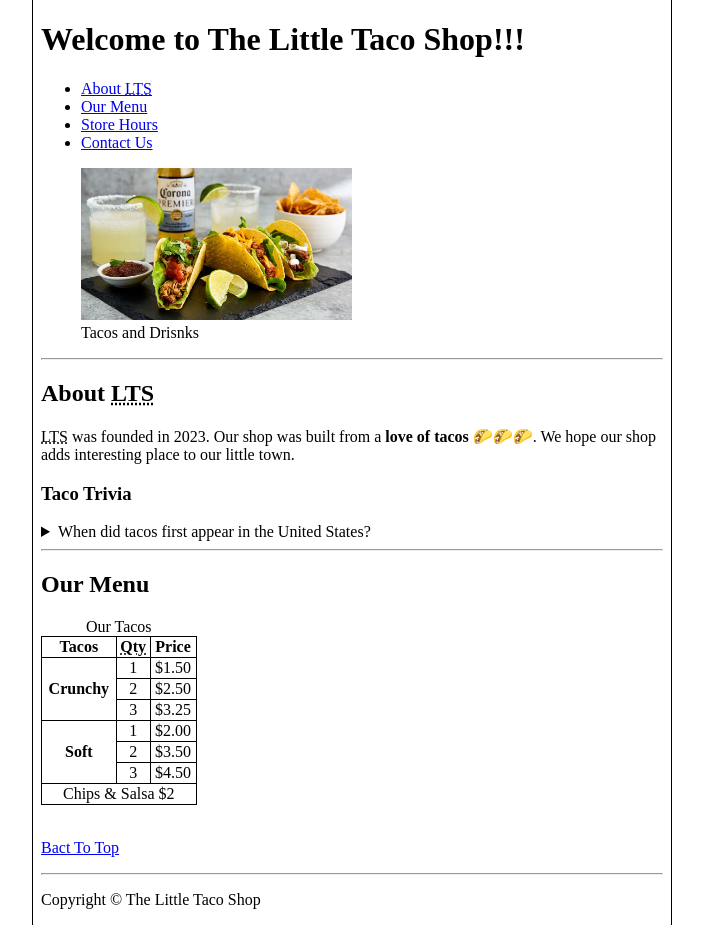
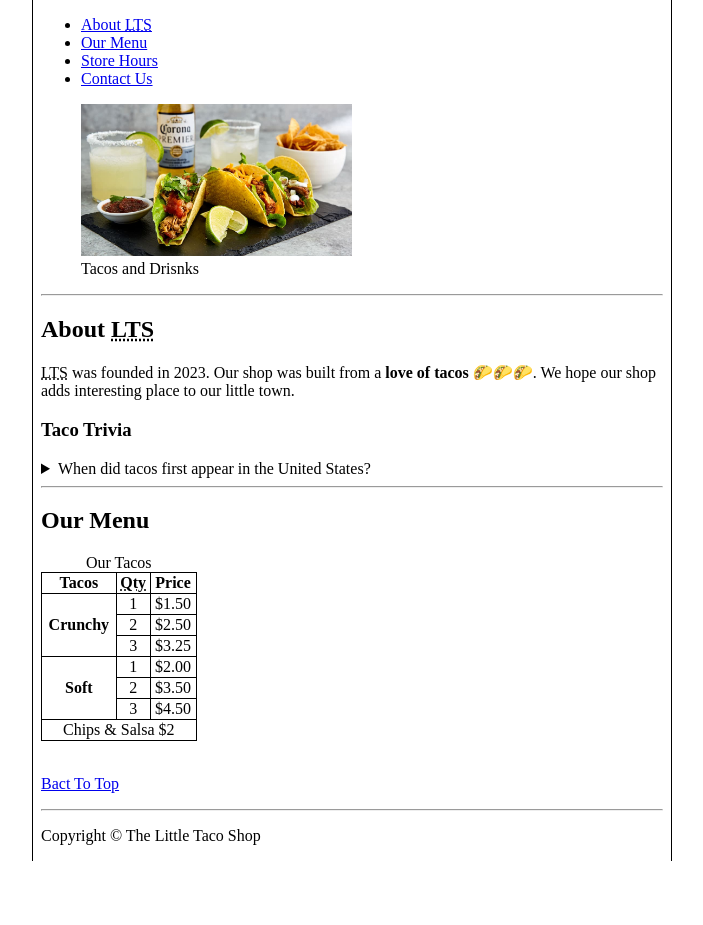
Before and after one commit to alexserghill/First-Project, a plain HTML site: page index.html in a window 1280 px wide. Shown: the whole page, without its empty margins (288-991 px from the left). After the commit the page ends 861 px from the top, so only its background shows below. Drawn offline with Linux system fonts and the light colour scheme.

Commit message:
Deleting one line

```diff
--- a/index.html
+++ b/index.html
@@ -11,7 +11,7 @@
 
     <body>
 <header>
-            <h1>Welcome to The Little Taco Shop!!!</h1>
+
             <nav>
                 <ul>
                     <li>
```
